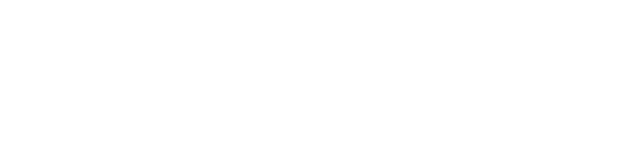
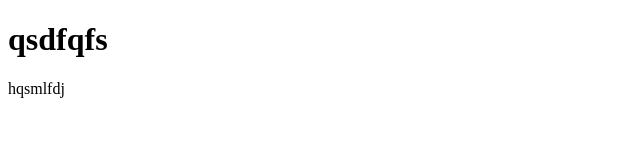
Before and after one commit to YacineRx/projet-s2, a plain HTML site: page index.html in a window 1280 px wide. Shown: the whole page, without its empty margins (0-640 px from the left). Drawn offline with Linux system fonts and the light colour scheme.

Commit message:
html done

```diff
--- a/index.html
+++ b/index.html
@@ -7,6 +7,12 @@
     <title>Document</title>
 </head>
 <body>
+    <div>
+        <div>
+            <h1>qsdfqfs</h1>
+            <p>hqsmlfdj</p>
+        </div>
+    </div>
 
 </body>
 </html>
```
